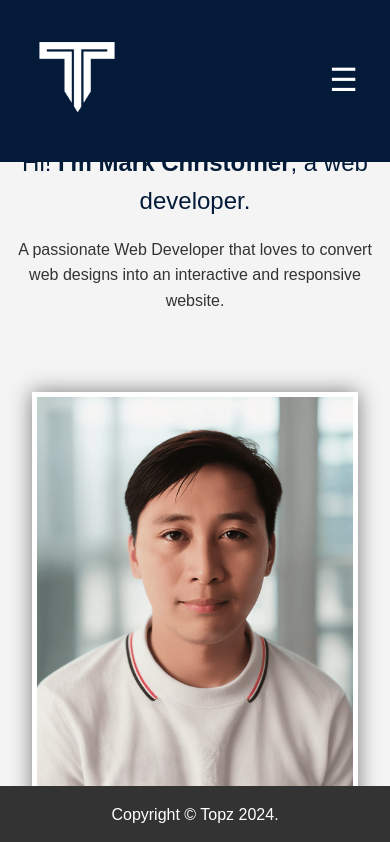
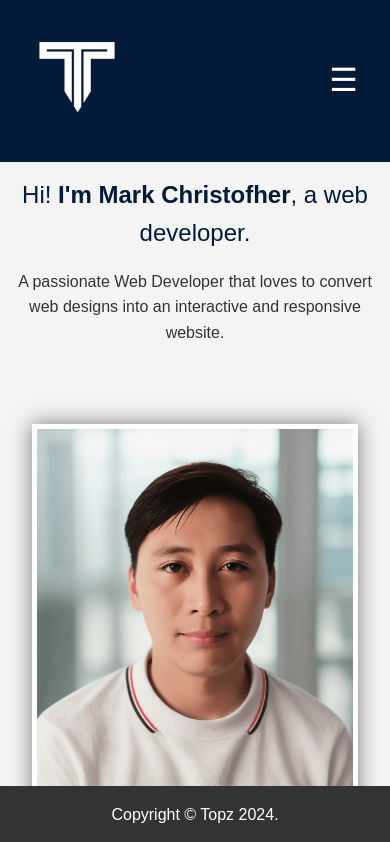
Before and after one commit to anir4tak/anir4tak.github.io, a React (Create React App) app: page / in a window 390 px wide. Shown: the top 842 px of the page. Built offline with nearby package versions, Linux system fonts and the light colour scheme.

Commit message:
Home Mobile and Meta Desc

```diff
--- a/public/index.html
+++ b/public/index.html
@@ -7,7 +7,7 @@
     <meta name="theme-color" content="#000000" />
     <meta
       name="description"
-      content="Web site created using create-react-app"
+      content="A passionate Web Developer that loves to convert web designs into an interactive and responsive website."
     />
     <link rel="apple-touch-icon" href="%PUBLIC_URL%/topz192.png" />
     <!--
@@ -27,7 +27,7 @@
     <title>Mark Christofher Rodriguez | Web Developer</title>
   </head>
   <body>
-    <noscript>You need to enable JavaScript to run this app.</noscript>
+    <!-- <noscript>You need to enable JavaScript to run this app.</noscript> -->
     <div id="root"></div>
     <!--
       This HTML file is a template.
--- a/src/styles/Home.scss
+++ b/src/styles/Home.scss
@@ -42,7 +42,7 @@
 
   @media (max-width: 768px) {
     .home-container {
-      padding: 8rem 1rem 1rem;
+      padding: 10rem 1rem 1rem;
     }
 
     h1 {
```
